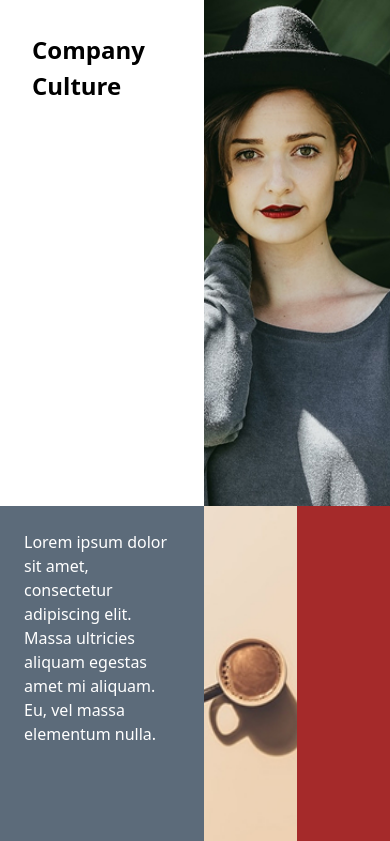
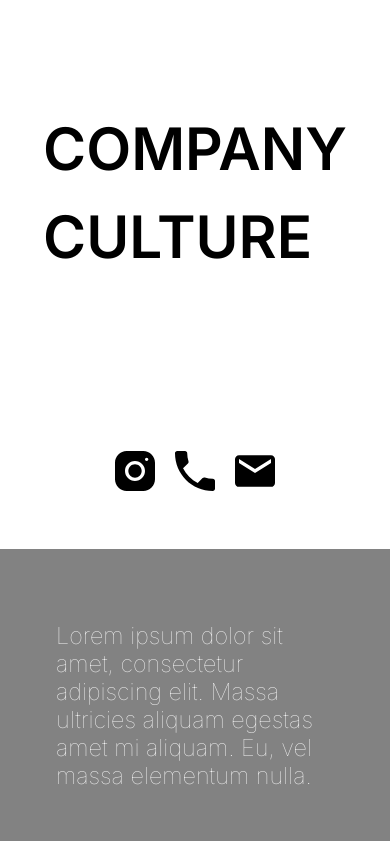
Before and after one commit to YaSh-ko/league-homework-adaptive-layout, a website: page index.html in a window 390 px wide. Shown: the top 841 px of the page. Drawn offline with Linux system fonts and the light colour scheme.

Commit message:
feat: мобильная верстка + рефакторинг кода
- Добавлена адаптивная мобильная версия (<480px)
- Переработана grid-сетка и типографика
- TODO: требуются финальные правки

```diff
--- a/index.html
+++ b/index.html
@@ -10,14 +10,40 @@
   <section class="culture">
 
     <!-- 1. Заголовок -->
-    <header class="culture__title">
-      <h1>Company<br>Culture</h1>
-      <!-- <div class="social">
-        <svg viewBox="0 0 24 24"><path d="..."/></svg>
-        <svg viewBox="0 0 24 24"><path d="..."/></svg>
-        <svg viewBox="0 0 24 24"><path d="..."/></svg>
-      </div> -->
-    </header>
+    <div class="culture__title">
+      <h1 class="culture__title-text">
+        <span class="culture__title-line">COMPANY</span>
+        <span class="culture__title-line">CULTURE</span>
+      </h1>
+
+      <div class="culture__social">
+        <!-- Instagram -->
+        <a href="#" class="culture__social-link" aria-label="Instagram">
+          <svg width="23" height="23" viewBox="0 0 23 23" fill="none" xmlns="http://www.w3.org/2000/svg">
+            <title>Instagram</title>
+            <path d="M6.70646 0C3.00825 0 0 3.01104 0 6.71021V16.2935C0 19.9917 3.01104 23 6.71021 23H16.2935C19.9917 23 23 19.989 23 16.2898V6.70646C23 3.00825 19.989 0 16.2898 0H6.70646ZM18.2083 3.83333C18.7373 3.83333 19.1667 4.26267 19.1667 4.79167C19.1667 5.32067 18.7373 5.75 18.2083 5.75C17.6793 5.75 17.25 5.32067 17.25 4.79167C17.25 4.26267 17.6793 3.83333 18.2083 3.83333ZM11.5 5.75C14.6711 5.75 17.25 8.32887 17.25 11.5C17.25 14.6711 14.6711 17.25 11.5 17.25C8.32887 17.25 5.75 14.6711 5.75 11.5C5.75 8.32887 8.32887 5.75 11.5 5.75ZM11.5 7.66667C10.4833 7.66667 9.50831 8.07053 8.78942 8.78942C8.07053 9.50831 7.66667 10.4833 7.66667 11.5C7.66667 12.5167 8.07053 13.4917 8.78942 14.2106C9.50831 14.9295 10.4833 15.3333 11.5 15.3333C12.5167 15.3333 13.4917 14.9295 14.2106 14.2106C14.9295 13.4917 15.3333 12.5167 15.3333 11.5C15.3333 10.4833 14.9295 9.50831 14.2106 8.78942C13.4917 8.07053 12.5167 7.66667 11.5 7.66667Z" fill="black"/>
+          </svg>
+        </a>
+
+        <!-- Phone -->
+        <a href="#" class="culture__social-link" aria-label="Phone">
+          <svg width="23" height="23" viewBox="0 0 23 23" fill="none" xmlns="http://www.w3.org/2000/svg">
+            <title>Phone</title>
+            <path d="M4.62556 9.95389C6.46556 13.57 9.43 16.5217 13.0461 18.3744L15.8572 15.5633C16.2022 15.2183 16.7133 15.1033 17.1606 15.2567C18.5917 15.7294 20.1378 15.985 21.7222 15.985C22.425 15.985 23 16.56 23 17.2628V21.7222C23 22.425 22.425 23 21.7222 23C9.72389 23 0 13.2761 0 1.27778C0 0.575 0.575 0 1.27778 0H5.75C6.45278 0 7.02778 0.575 7.02778 1.27778C7.02778 2.875 7.28333 4.40833 7.75611 5.83944C7.89667 6.28667 7.79444 6.785 7.43667 7.14278L4.62556 9.95389Z" fill="black"/>
+          </svg>
+
+        </a>
+
+        <!-- Email -->
+        <a href="#" class="culture__social-link" aria-label="Email">
+          <svg width="29" height="23" viewBox="0 0 29 23" fill="none" xmlns="http://www.w3.org/2000/svg">
+            <title>Email</title>
+            <path d="M26.1 0H2.9C1.305 0 0.0145 1.29375 0.0145 2.875L0 20.125C0 21.7062 1.305 23 2.9 23H26.1C27.695 23 29 21.7062 29 20.125V2.875C29 1.29375 27.695 0 26.1 0ZM26.1 5.75L14.5 12.9375L2.9 5.75V2.875L14.5 10.0625L26.1 2.875V5.75Z" fill="black"/>
+          </svg>
+        </a>
+
+      </div>
+    </div>
 
     <!-- 2. Фото 1: Девушка в шляпе -->
     <figure class="culture__photo1">
--- a/styles/style.css
+++ b/styles/style.css
@@ -1,3 +1,5 @@
+@import url('https://fonts.googleapis.com/css2?family=Inter:ital,opsz,wght@0,14..32,100..900;1,14..32,100..900&family=Montserrat:ital,wght@0,100..900;1,100..900&display=swap');
+
 *, *::before, *::after {
   box-sizing: border-box;
   margin: 0;
@@ -5,8 +7,20 @@
 }
 
 body {
-  font-family: system-ui, sans-serif;
+  font-family: Inter, sans-serif;
   line-height: 1.5;
+}
+
+
+h1 {
+  font-weight: 600;
+  font-size: clamp(2rem, 5vw, 4rem);
+}
+
+p {
+  font-weight: 100;
+  font-size: clamp(0.5rem, 2vw, 1.2rem);
+  line-height: 1.2;
 }
 
 .culture {
@@ -20,11 +34,33 @@ body {
   height: 100vh;
 }
 
-.culture__title   {
+.culture__title {
+  display: flex;
+  flex-direction: column;
   grid-area: title;
-  padding: 2rem;
-  background: #fff;
+  align-items: center;
+  padding: 20px;
+  text-align: center;
 }
+
+.culture__title-text {
+  margin: auto 0;
+}
+
+.culture__title-line {
+  display: block;
+  width: max-content;
+  text-align: left;
+}
+
+.culture__social {
+  display: flex;
+  gap: 20px;
+  margin-top: auto;
+  margin-bottom: 2rem;
+
+}
+
 
 .culture__photo1  {
   grid-area: photo1;
@@ -40,14 +76,17 @@ body {
 
 .culture__red     {
   grid-area: red;
-  background: #c41e3a;
+  background: #A61C1C;
 }
 
 .culture__footer  {
+  display: flex;
   grid-area: footer;
-  padding: 1.5rem;
-  color: #fff;
-  background: #5c6b7a;
+  align-items: center;
+  padding-top: 5%;
+  color: #F2F2F2;
+  background: #828282;
+  padding-inline: 3.5rem;
 }
 
 .culture__coffee  {
@@ -56,7 +95,7 @@ body {
 
 .culture__brown     {
   grid-area: brown;
-  background: brown;
+  background: #A6806B;
 }
 
 .culture__room    {
@@ -104,6 +143,54 @@ body {
   }
 
   .culture__man img {
-    object-position: center 20%; /* ← КЛЮЧ: фокус на верх */
+    object-position: center 20%;
+  }
+
+  h1 {
+    font-size: clamp(2rem, 8vw, 4rem);
+  }
+
+  p {
+    font-size: clamp(0.5rem, 4vw, 1rem);
+  }
+
+  .culture__social svg{
+    width: 30px;
+    height: 30px;
   }
 }
+
+@media(width <= 480px) {
+  .culture {
+    grid-template:
+      "title title" 65vh
+      "footer footer" 35vh
+      "photo1 photo1" 70vh
+      "coffee brown" 30vh
+      "photo2 photo3" 40vh
+      "room red" 30vh
+      "room man" 30vh / 1fr 1fr;
+    min-height: 300dvh;
+  }
+
+  .culture__man img {
+    object-position: center 20%;
+  }
+
+  h1 {
+    font-size: clamp(1rem, 15vw, 4rem);
+  }
+
+  p {
+    font-size: clamp(0.5rem, 6vw, 1.5rem);
+  }
+
+  .culture__social {
+    gap: 20px;
+  }
+
+  .culture__social svg{
+    width: 40px;
+    height: 40px;
+  }
+}
```
